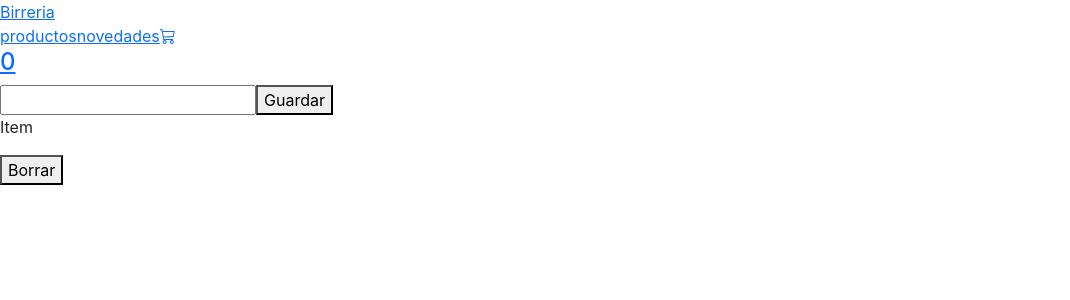
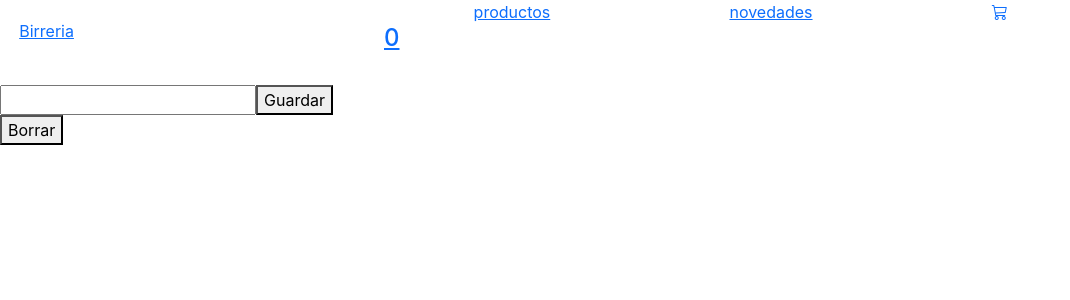
Before and after one commit to juansesar/preentregaSesarJuanManuel, a React (Create React App) app: page / in a window 1280 px wide. Both pictures are taken after a click on the button "Guardar". Shown: the top 300 px of the page, without its empty margins (0-1070 px from the left). Built offline with nearby package versions, Linux system fonts and the light colour scheme.

Commit message:
productos en item list

```diff
--- a/src/App.jsx
+++ b/src/App.jsx
@@ -1,7 +1,7 @@
 
 import './App.css';
 import React from 'react';
-import NavBar from './components/navBar';
+import NavBar from './components/NavBar';
 import ItemListConteiner from './container/ItemListConteiner';
 
 
--- a/src/components/CartWidget/index.jsx
+++ b/src/components/CartWidget/index.jsx
@@ -5,9 +5,9 @@ const CartWidget  = () => {
     return (
         <>
         <i className="bi bi-cart3"></i>
-        <div >
+
             <h4>0</h4>
-            </div>
+
         </>
     );
 }
--- a/src/components/Item/index.jsx
+++ b/src/components/Item/index.jsx
@@ -1,10 +1,11 @@
-const Item = () => {
+import styles from "./styles.module.css"
+
+const Item = ({nombre}) => {
     return(
-        <>
-            <p>Item</p>
+        <div className={styles["contenedor"]}>
+            <p>{nombre}</p>
             <button>Borrar</button>
-        </>
-
-    )
+        </div>
+        )
 }
 export default Item
--- /dev/null
+++ b/src/components/Item/styles.module.css
@@ -0,0 +1,4 @@
+.contenedor{
+    display: flex;
+    flex-direction: row;
+}
--- a/src/components/NavBar/index.jsx
+++ b/src/components/NavBar/index.jsx
@@ -4,15 +4,16 @@ import style from './style.module.css';
 
 export const NavBar = () => {
   return (
-<nav >
-  <div className="logo">
+<nav className={style['nav']}>
+  <div className={style["logo"]}>
     <a href="#">Birreria</a>
-      <div className="navegador" >
-        <a href="#">productos</a>
-        <a href="#">novedades</a>
-        <a href="#"><CartWidget/></a>
-    </div>
   </div>
+  <div className={style["navegador"]} >
+    <a href="#">productos</a>
+    <a href="#">novedades</a>
+    <a href="#"><CartWidget/></a>
+  </div>
+
 </nav>
     );
 
--- a/src/components/NavBar/style.module.css
+++ b/src/components/NavBar/style.module.css
@@ -1,5 +1,15 @@
-#logo{
+.nav{
+    display: grid;
+    grid-template-columns: 30% 70%;
+
+}
+
+.logo{
     display: flex;
     flex-direction: row;
-    padding: 0%;
+    padding: 5%;
 }
+
+.navegador a {
+    padding: 10%;
+}
--- a/src/container/ItemListConteiner/index.jsx
+++ b/src/container/ItemListConteiner/index.jsx
@@ -14,7 +14,7 @@ const ItemListConteiner = () => {
             {listaDeCompras.length > 0 ? (
                 <>
                 {
-                    listaDeCompras.map(producto => <Item/>)
+                    listaDeCompras.map(producto => <Item nombre={producto}/>)
                 }
                 </>
                 ):(
```
